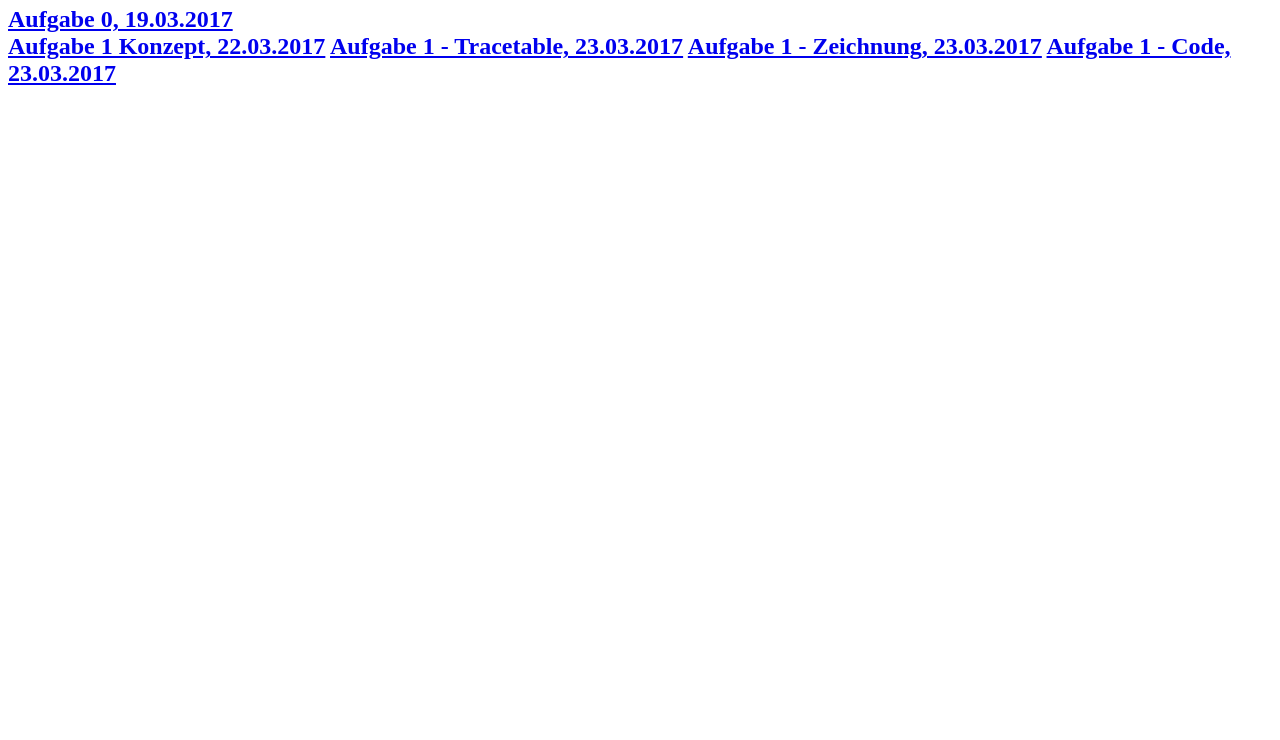
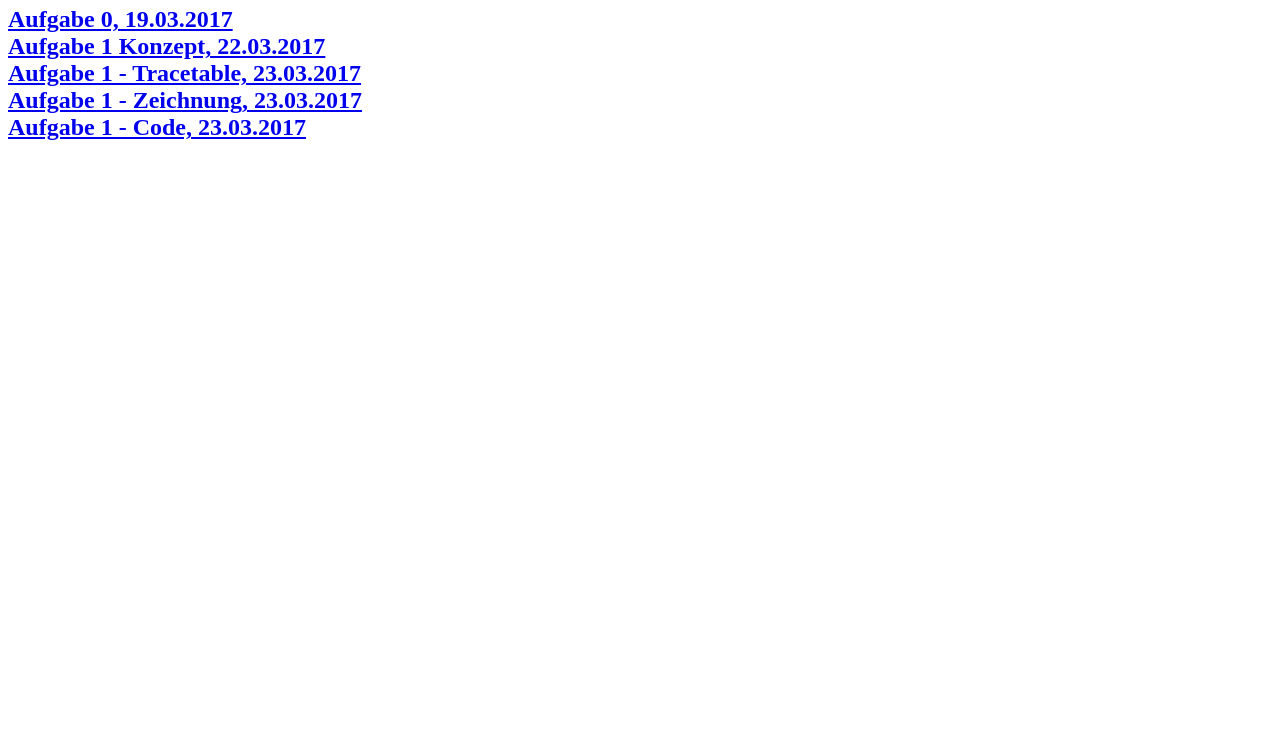
Before and after one commit to hejSalome/github-hejSalome.github.io, a plain HTML site: page index.html in a window 1280 px wide. Shown: the part 60-800 px from the top of the page. Drawn offline with Linux system fonts and the light colour scheme.

Commit message:
Update index.html

```diff
--- a/index.html
+++ b/index.html
@@ -4,8 +4,8 @@
 <a href="https://hejSalome.github.io/EIA2/Aufgabe0/Aufgabe0.html">Aufgabe 0, 19.03.2017</a>
 </div>
 <div>
-  <a href="https://hejsalome.github.io/EIA2/Aufgabe1/Aufgabe1Konzept.jpeg">Aufgabe 1 Konzept, 22.03.2017</a>
-  <a href="https://hejSalome.github.io/EIA2/Aufgabe1/Aufgabe1Tracetable.jpeg">Aufgabe 1 - Tracetable, 23.03.2017</a>
-<a href="https://hejSalome.github.io/EIA2/Aufgabe1/Aufgabe1Zeichnung.jpeg">Aufgabe 1 - Zeichnung, 23.03.2017</a>
+  <a href="https://hejsalome.github.io/EIA2/Aufgabe1/Aufgabe1Konzept.jpeg">Aufgabe 1 Konzept, 22.03.2017</a><br>
+  <a href="https://hejSalome.github.io/EIA2/Aufgabe1/Aufgabe1Tracetable.jpeg">Aufgabe 1 - Tracetable, 23.03.2017</a><br>
+<a href="https://hejSalome.github.io/EIA2/Aufgabe1/Aufgabe1Zeichnung.jpeg">Aufgabe 1 - Zeichnung, 23.03.2017</a><br>
 <a href="https://hejSalome.github.io/EIA2/Aufgabe1/codeA1.html">Aufgabe 1 - Code, 23.03.2017</a>
   </div>
```
